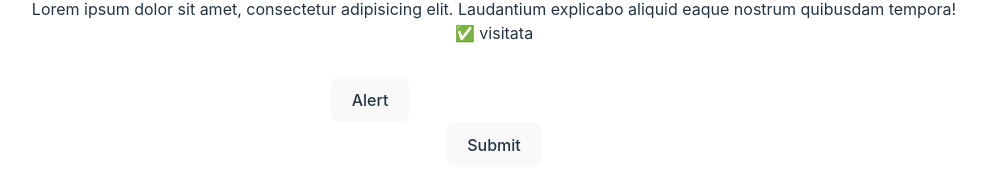
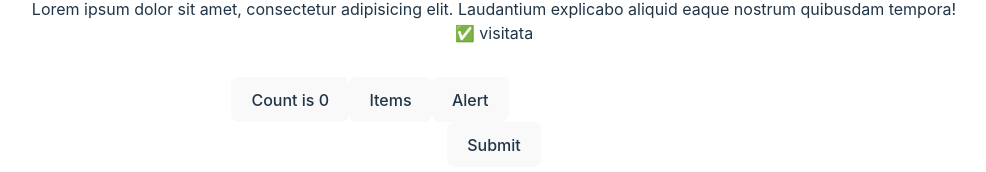
Before and after one commit to Tony-jdl/corso-react-midali, a React (Vite) app: page / in a window 1280 px wide. Shown: the part 731-903 px from the top of the page, without its empty margins (146-1132 px from the left). Built offline with nearby package versions, Linux system fonts and the light colour scheme.

Commit message:
Gestione dello stato

```diff
--- a/src/App.jsx
+++ b/src/App.jsx
@@ -20,7 +20,19 @@ function handleSubmit(e) {
 
 function App() {
   const [count, setCount] = useState(0)
-  /* const [visited, setVisited] = useState(false) */
+  const [items, setItems] = useState([1,2,3])
+  const [user, setUser] = useState({name: "Alice", age: 30})
+
+  const aggiungiItem = () => {
+    const nuovoItem = 4;
+    setItems([...items, nuovoItem]);
+    console.log(items);
+  }
+
+  const updateUser = () => {
+    const nuovoUser = {...user, name: "Bob", age: 26};
+    setUser(nuovoUser);
+  }
 
   return (
     <>
@@ -39,44 +51,17 @@ function App() {
               />
             ))
           }
-          {/* <Card
-            isVisited={DataCards.cities[0].isVisited}
-            title={DataCards.cities[0].title}
-            imgUrl={DataCards.cities[0].imgUrl}
-            description={DataCards.cities[0].description}
-          />
-          <Card
-            isVisited={DataCards.cities[1].isVisited}
-            title={DataCards.cities[1].title}
-            imgUrl={DataCards.cities[1].imgUrl}
-            description={DataCards.cities[1].description}
-          />
-          <Card
-            isVisited={DataCards.cities[2].isVisited}
-            title={DataCards.cities[2].title}
-            imgUrl={DataCards.cities[2].imgUrl}
-            description={DataCards.cities[2].description}
-          />
-          <Card
-            isVisited={DataCards.cities[3].isVisited}
-            title={DataCards.cities[3].title}
-            imgUrl={DataCards.cities[3].imgUrl}
-            description={DataCards.cities[3].description}
-          /> */}
         </div>
       </div>
       <div className="card">
+        <button onClick={() => setCount((count) => count++)}>Count is {count}</button>
+        <button onClick={aggiungiItem}>Items</button>
         <button onClick={handleClick}>Alert</button>
         <input type="text" onChange={handleChange}/>
         <form onSubmit={handleSubmit} action="">
           <button type='submit'>Submit</button>
         </form>
       </div>
-      {/* <div className="card">
-        <button onClick={() => setVisited((visited) => visited ? visited=false : visited=true)}>
-          show/hide not visited
-        </button>
-      </div> */}
     </>
   )
 }
```
Also changed, not shown: 1 other file (tests, documents, lock files or other folders).
